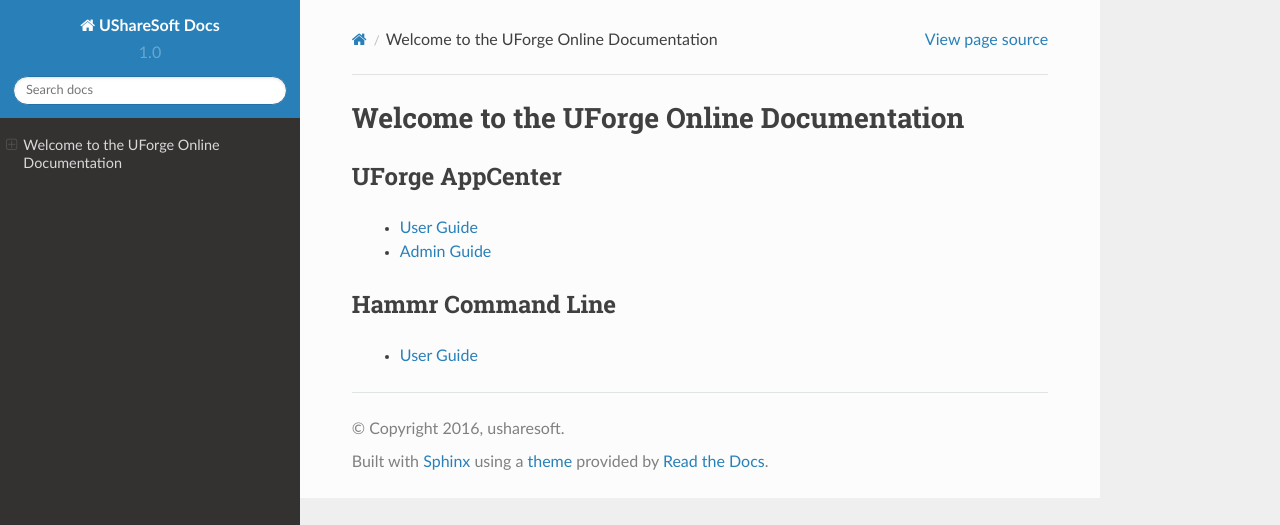
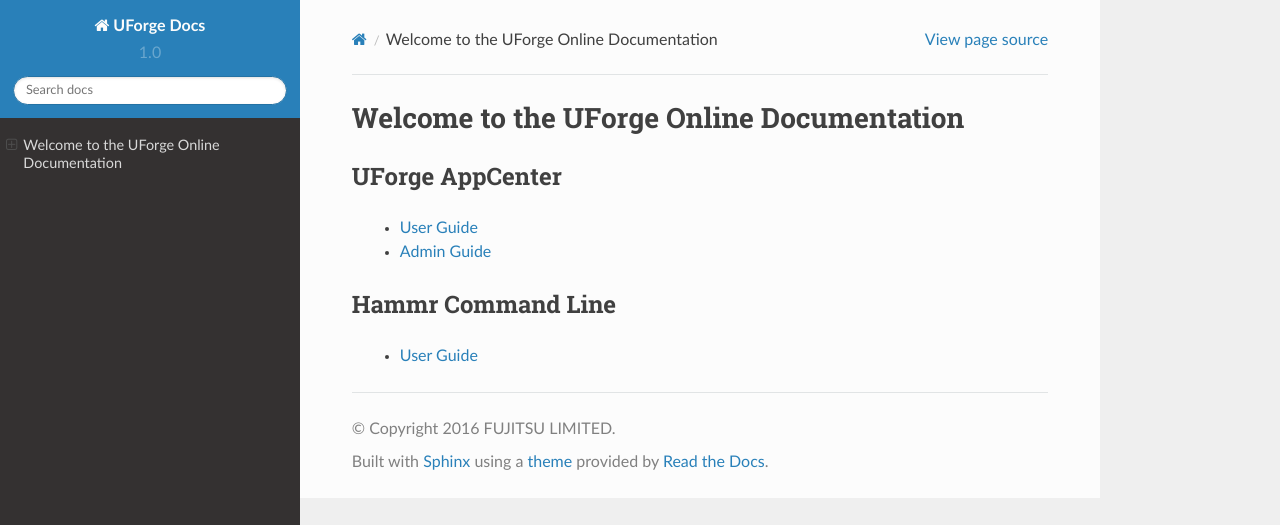
Before and after one commit to usharesoft/docs, a Sphinx documentation site: the page built from toc/source/index.rst, in a window 1280 px wide. Shown: the top 525 px of the page. Built offline with Sphinx 7.4.7 and the Read the Docs theme 2.0.0, drawn with Linux system fonts in a browser that asks for light colours.

Commit message:
Update conf.py

```diff
--- a/toc/source/conf.py
+++ b/toc/source/conf.py
@@ -53,9 +53,9 @@
 master_doc = 'index'
 
 # General information about the project.
-project = u'UShareSoft Docs'
-copyright = u'2016, usharesoft'
-author = u'usharesoft'
+project = u'UForge Docs'
+copyright = u'2016 FUJITSU LIMITED'
+author = u'FUJITSU'
 
 # The version info for the project you're documenting, acts as replacement for
 # |version| and |release|, also used in various other places throughout the
@@ -209,7 +209,7 @@
 #html_search_scorer = 'scorer.js'
 
 # Output file base name for HTML help builder.
-htmlhelp_basename = 'UShareSoftDocsdoc'
+htmlhelp_basename = 'UForgeDocsdoc'
 
 # -- Options for LaTeX output ---------------------------------------------
 
@@ -231,8 +231,8 @@
 # (source start file, target name, title,
 #  author, documentclass [howto, manual, or own class]).
 latex_documents = [
-    (master_doc, 'UShareSoftDocs.tex', u'UShareSoft Documentation',
-     u'usharesoft', 'manual'),
+    (master_doc, 'UForgeDocs.tex', u'UForge Documentation',
+     u'FUJITSU', 'manual'),
 ]
 
 # The name of an image file (relative to this directory) to place at the top of
@@ -261,7 +261,7 @@
 # One entry per manual page. List of tuples
 # (source start file, name, description, authors, manual section).
 man_pages = [
-    (master_doc, 'usharesoftdocs', u'UShareSoft Documentation',
+    (master_doc, 'uforgedocs', u'UForge Documentation',
      [author], 1)
 ]
 
@@ -275,8 +275,8 @@
 # (source start file, target name, title, author,
 #  dir menu entry, description, category)
 texinfo_documents = [
-    (master_doc, 'UShareSoftDocs', u'UShareSoft Documentation',
-     author, 'UShareSoftDocs', 'UShareSoft Documentation',
+    (master_doc, 'UForgeDocs', u'UForge Documentation',
+     author, 'UForgeDocs', 'UForge Documentation',
      'Miscellaneous'),
 ]
 
```
